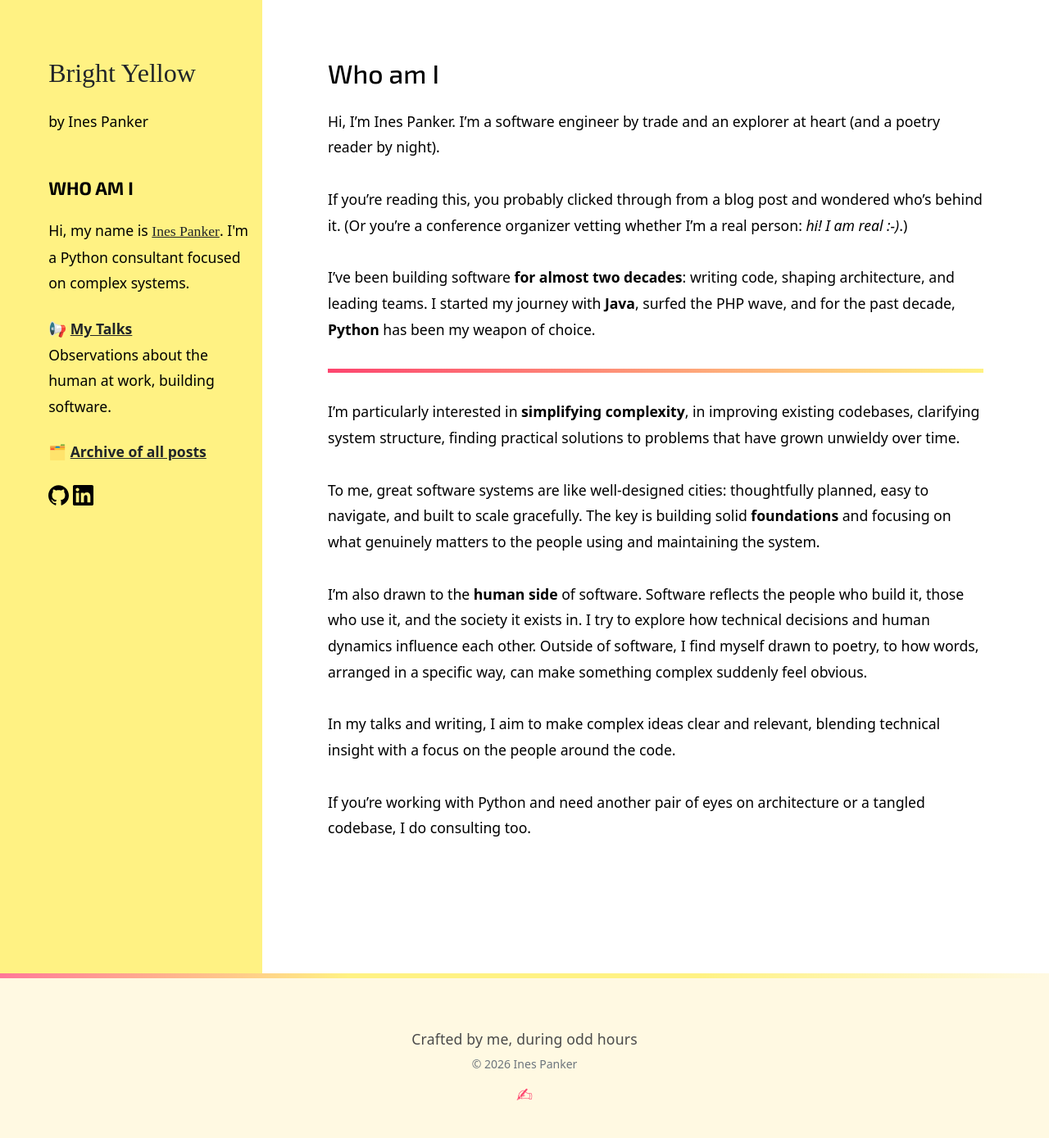
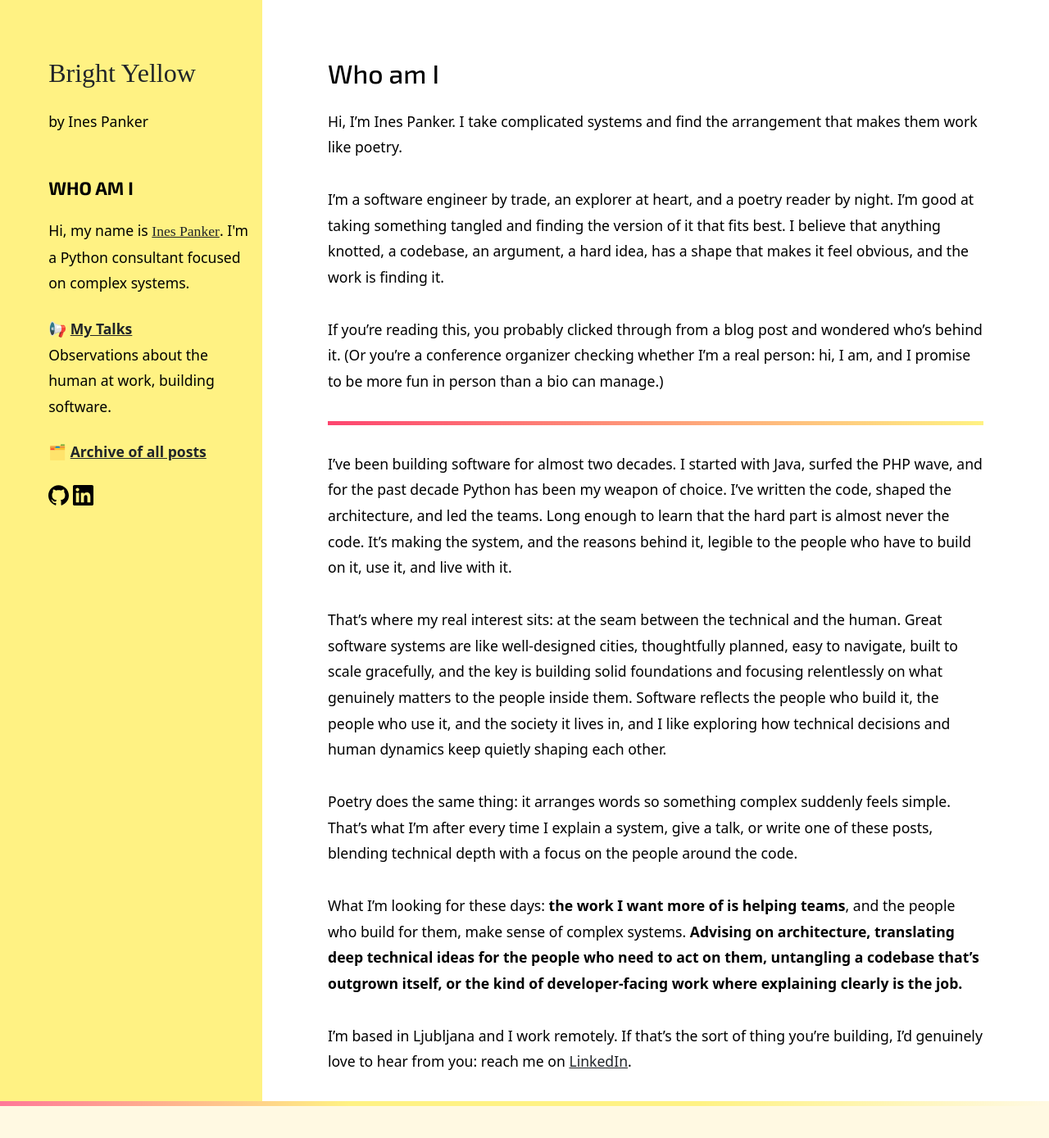
Before and after one commit to inesp/inesp.github.io, a Jekyll site: the page built from about.md, in a window 1280 px wide and 1400 px high. Shown: the top 1389 px of the window at 82% size. Built offline with Jekyll 4.4.1, drawn with Linux system fonts in a browser that asks for light colours; nearby versions of some CDN libraries; some web fonts are replaced; a style sheet for code colours, icons or effects is not loaded.

Commit message:
Improve about me

```diff
--- a/about.md
+++ b/about.md
@@ -5,20 +5,21 @@ permalink: /about/
 css: about
 ---
 
-Hi, I'm Ines Panker. I'm a software engineer by trade and an explorer at heart (and a poetry reader by night).
 
-If you're reading this, you probably clicked through from a blog post and wondered who's behind it. (Or you're a conference organizer vetting whether I'm a real person: _hi! I am real :-)_.)
+Hi, I'm Ines Panker. I take complicated systems and find the arrangement that makes them work like poetry.
 
-I've been building software **for almost two decades**: writing code, shaping architecture, and leading teams. I started my journey with **Java**, surfed the PHP wave, and for the past decade, **Python** has been my weapon of choice.
+I'm a software engineer by trade, an explorer at heart, and a poetry reader by night. I'm good at taking something tangled and finding the version of it that fits best. I believe that anything knotted, a codebase, an argument, a hard idea, has a shape that makes it feel obvious, and the work is finding it.
+
+If you're reading this, you probably clicked through from a blog post and wondered who's behind it. (Or you're a conference organizer checking whether I'm a real person: hi, I am, and I promise to be more fun in person than a bio can manage.)
 
 <div class="colorful"></div>
 
-I'm particularly interested in **simplifying complexity**, in improving existing codebases, clarifying system structure, finding practical solutions to problems that have grown unwieldy over time.
+I've been building software for almost two decades. I started with Java, surfed the PHP wave, and for the past decade Python has been my weapon of choice. I've written the code, shaped the architecture, and led the teams. Long enough to learn that the hard part is almost never the code. It's making the system, and the reasons behind it, legible to the people who have to build on it, use it, and live with it.
 
-To me, great software systems are like well-designed cities: thoughtfully planned, easy to navigate, and built to scale gracefully. The key is building solid **foundations** and focusing on what genuinely matters to the people using and maintaining the system.
+That's where my real interest sits: at the seam between the technical and the human. Great software systems are like well-designed cities, thoughtfully planned, easy to navigate, built to scale gracefully, and the key is building solid foundations and focusing relentlessly on what genuinely matters to the people inside them. Software reflects the people who build it, the people who use it, and the society it lives in, and I like exploring how technical decisions and human dynamics keep quietly shaping each other.
 
-I’m also drawn to the **human side** of software. Software reflects the people who build it, those who use it, and the society it exists in. I try to explore how technical decisions and human dynamics influence each other. Outside of software, I find myself drawn to poetry, to how words, arranged in a specific way, can make something complex suddenly feel obvious.
+Poetry does the same thing: it arranges words so something complex suddenly feels simple. That's what I'm after every time I explain a system, give a talk, or write one of these posts, blending technical depth with a focus on the people around the code.
 
-In my talks and writing, I aim to make complex ideas clear and relevant, blending technical insight with a focus on the people around the code.
+What I'm looking for these days: **the work I want more of is helping teams**, and the people who build for them, make sense of complex systems. **Advising on architecture, translating deep technical ideas for the people who need to act on them, untangling a codebase that's outgrown itself, or the kind of developer-facing work where explaining clearly is the job.**
 
-If you're working with Python and need another pair of eyes on architecture or a tangled codebase, I do consulting too.
+I'm based in Ljubljana and I work remotely. If that's the sort of thing you're building, I'd genuinely love to hear from you: reach me on [LinkedIn](https://www.linkedin.com/in/ines-panker).
```
